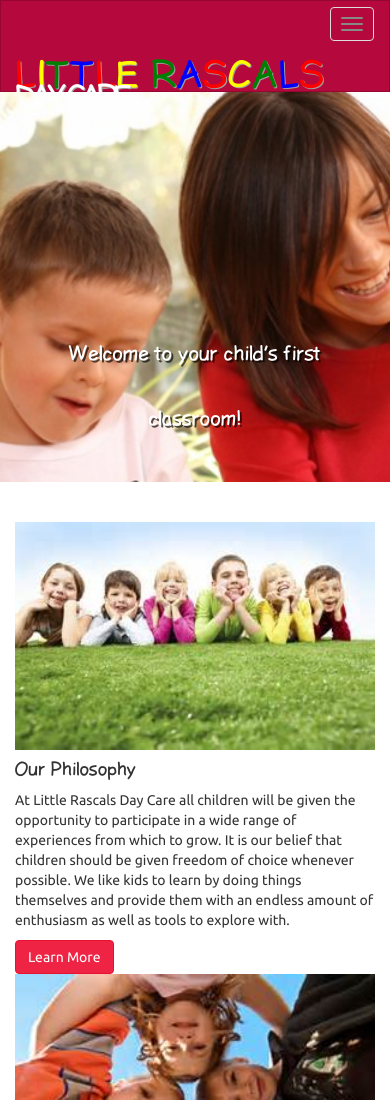
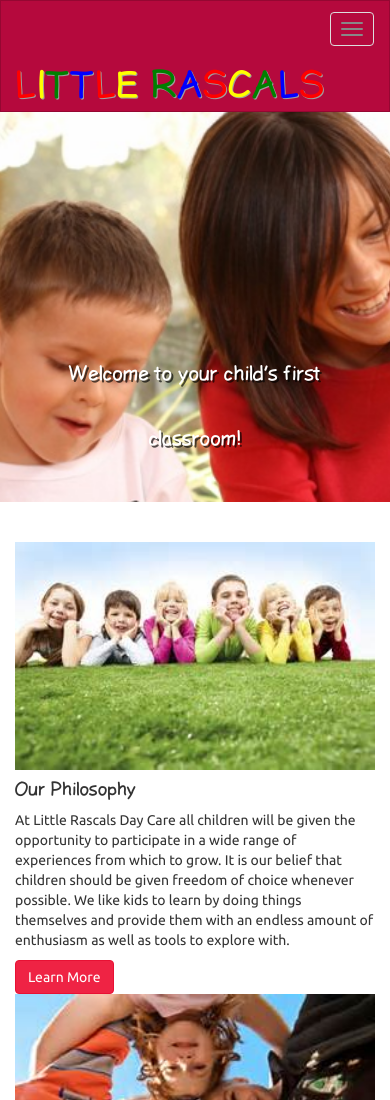
Before and after one commit to lendog75/LittleRascals, a website: page www/index.html in a window 390 px wide. Shown: the top 1100 px of the page. Drawn offline with nearby package versions, Linux system fonts and the light colour scheme.

Commit message:
working on responsiveness

```diff
--- a/assets/less/variables.less
+++ b/assets/less/variables.less
@@ -340,7 +340,8 @@
 //##
 
 // Basics of a navbar
-@navbar-height:                    45px;
+@navbar-height:                    55px;
+
 @navbar-margin-bottom:             0;
 @navbar-border-radius:             0;
 @navbar-padding-horizontal:        floor((@grid-gutter-width / 2));
--- a/www/index.html
+++ b/www/index.html
@@ -47,7 +47,7 @@
                     <span class="red">S</span>
 
                     &nbsp;
-                    <span class="white  hidden-sm"><small>DAY CARE</small></span>
+                    <span class="white  hidden-xs hidden-sm"><small>DAY CARE</small></span>
                 </a>
             </div>
         </div>
```
Also changed, not shown: www/css/bootstrap.css.
